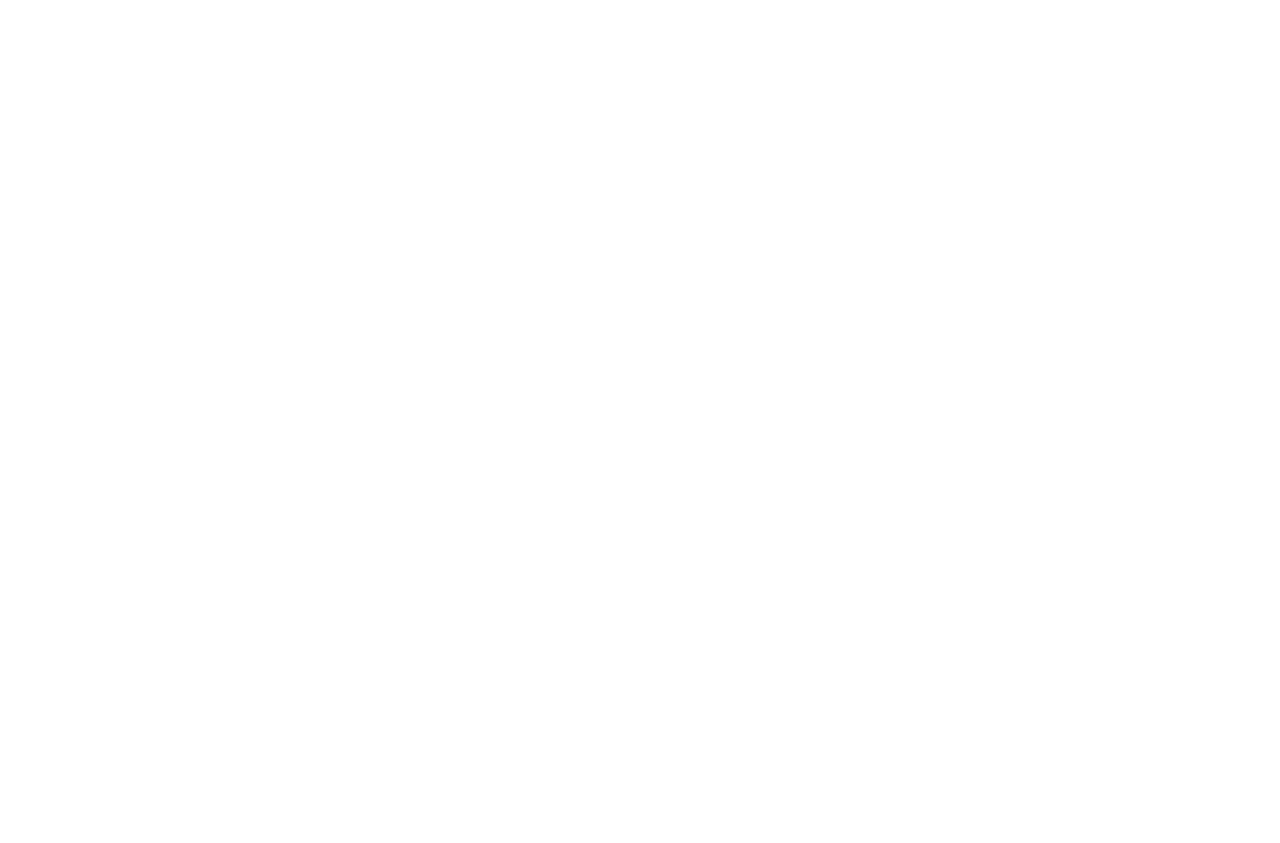
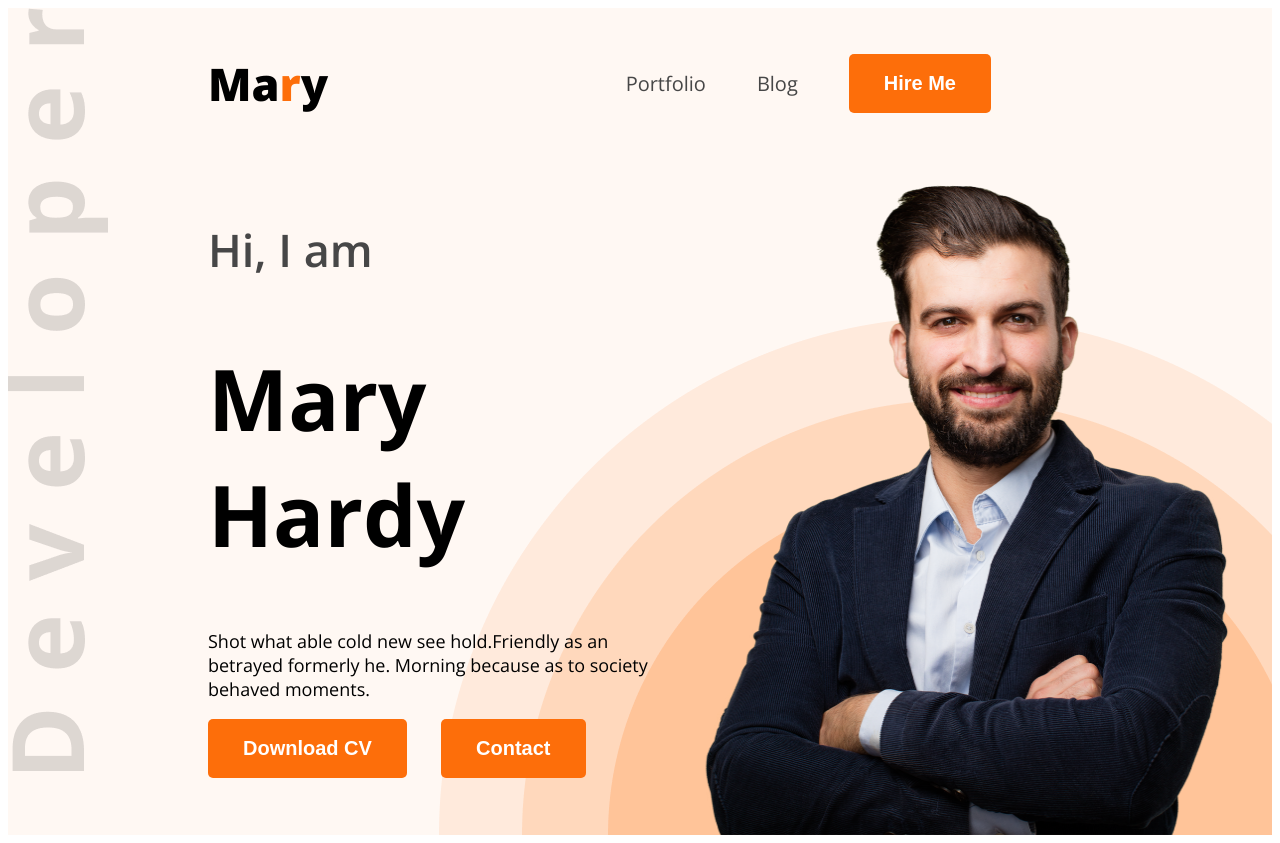
Before and after one commit to Nahian07/practice-portfolio, a plain HTML site: page index.html in a window 1280 px wide. Before the commit the page ends 800 px from the top, so only its background shows below. Drawn offline with nearby package versions, Linux system fonts and the light colour scheme.

Commit message:
added nav bar

```diff
--- a/index.html
+++ b/index.html
@@ -4,14 +4,40 @@
     <meta charset="UTF-8">
     <meta name="viewport" content="width=device-width, initial-scale=1.0">
     <title>Practice Portfolio</title>
+    <link rel="preconnect" href="https://fonts.googleapis.com">
+    <link rel="preconnect" href="https://fonts.gstatic.com" crossorigin>
+    <link href="https://fonts.googleapis.com/css2?family=Open+Sans:ital,wght@0,300..800;1,300..800&display=swap" rel="stylesheet">
+    <link rel="stylesheet" href="styles/portfolio.css">
 </head>
-<body>
-    <header>
+<body class="open-sans-normal">
+    <header class="header">
+
+        <nav>
+            <h3 class="nav-title">Ma<span class="text-primary">r</span>y</h3>
+            <ul>
+                <li><a href="" class="dark-2">Portfolio</a></li>
+                <li><a href="" class="dark-2">Blog</a></li>
+                <li><a href=""><button class="btn-primary">Hire Me</button></a></li>
+            </ul>
+        </nav>
+
+        <div class="banner">
+            <div class="banner-content">
+                <h4 class="banner-greetings dark-2">Hi, I  am</h4>
+                <h1 class="banner-title">Mary Hardy</h1>
+                <p class="banner-desciption">Shot what able cold new see hold.Friendly as an betrayed formerly he. Morning because as to society behaved moments.</p>
+                <button class="btn-primary">Download CV</button>
+                <button class="btn-primary">Contact</button>
+            </div>
+            <img src="images/hardy.png" alt="" class="banner-profile-pic">
+        </div>
 
     </header>
+
     <main>
 
     </main>
+
     <footer>
 
     </footer>
--- /dev/null
+++ b/styles/portfolio.css
@@ -0,0 +1,99 @@
+
+
+.open-sans-normal {
+  font-family: "Open Sans", sans-serif;
+  font-optical-sizing: auto;
+  /* font-weight: <weight>; */
+  font-style: normal;
+  font-variation-settings:
+    "wdth" 100;
+}
+
+/* shared style */
+
+.text-primary{
+    color: #FD6E0A;
+}
+
+.dark-2{
+    color: #474747;
+}
+
+.btn-primary{
+    background-color: #FD6E0A;
+    color: #fff;
+    font-weight: bold;
+    padding: 18px 35px;
+    border-radius: 5px;
+    font-size: 20px;
+    border: none;
+    margin-right: 30px;
+}
+
+/* nav styles */
+
+nav{
+    display: flex;
+    align-items: center;
+    justify-content: space-between;
+    margin: 0 200px;
+}
+.nav-title{
+    font-weight: 800;
+    font-size: 45px;
+}
+
+nav ul li{
+    list-style: none;
+    margin-right: 51px;
+}
+
+nav li a{
+    text-decoration: none;
+    font-size: 20px;
+}
+
+nav ul{
+    display: flex;
+    align-items: center;
+}
+
+/* header image */
+
+.header{
+    background-image: url(../images/developer.png), url(../images/header_bg.png);
+    background-repeat: no-repeat;
+    background-position: top left, bottom right;
+    background-color: #FFF8F3;
+}
+
+/* banner styles */
+
+.banner-greetings{
+    font-size: 45px;
+    font-weight: 600;
+}
+
+.banner-title{
+    font-weight: bold;
+    font-size: 85px;
+}
+
+.banner-desciption{
+    font-size: 18px;
+}
+
+.banner-profile-pic{
+    width: 580px;
+    height: 676px;
+}
+
+.banner{
+    display: flex;
+    justify-content: space-between;
+    margin: 0 35px 0 200px;
+}
+
+.banner-content{
+    max-width: 580px;
+}
```
